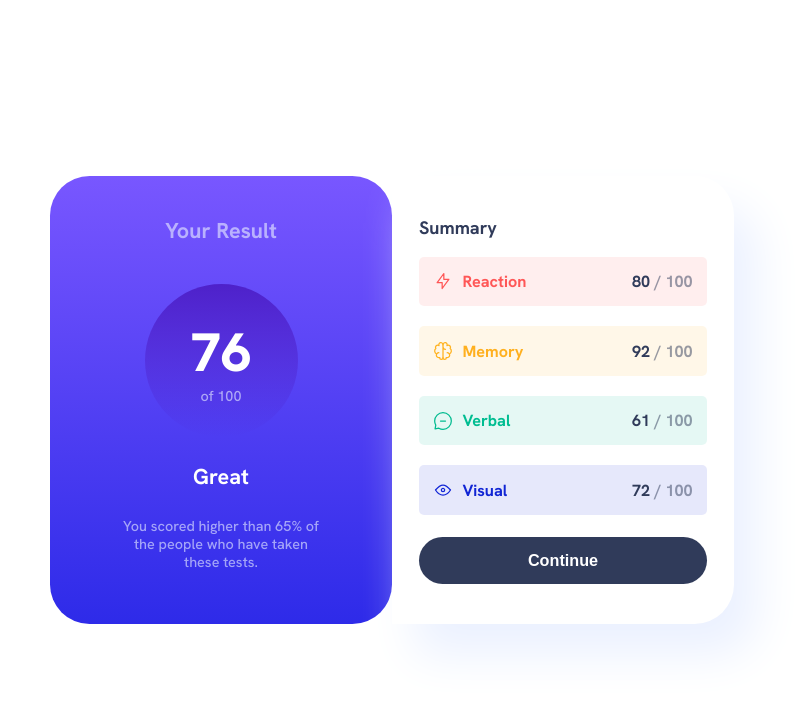
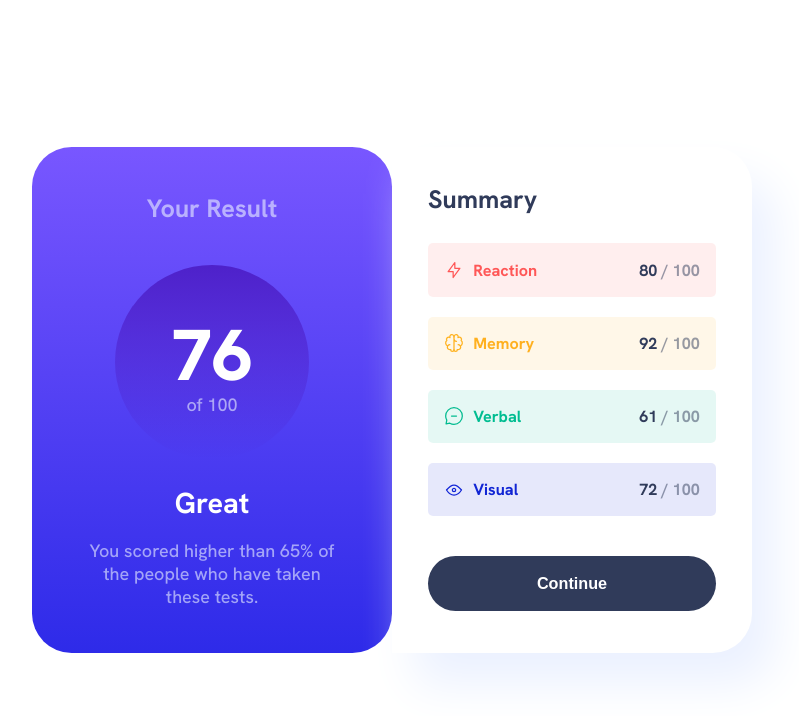
Before and after one commit to Deepali25-K/results-summary-component, a plain HTML site: page index.html in a window 1536 px wide. Shown: the whole page, without its empty margins (376-1175 px from the left). Drawn offline with Linux system fonts and the light colour scheme.

Commit message:
Add files via upload

```diff
--- a/styles.css
+++ b/styles.css
@@ -83,7 +83,7 @@ div.cards > *{
 .card-1, .card-2,
 .card-3, .card-4{
   border-radius: 5px;
-  padding: 0.8rem;
+  padding: 0.9rem;
 }
 
 .card-1, .card-2,
@@ -162,7 +162,7 @@ button:hover{
   }
 
   .section-1{
-    padding: 2.2rem;
+    padding: 2.5rem;
     gap: 1.4rem;
     border-radius: 2.2rem;
   }
@@ -173,7 +173,7 @@ button:hover{
   }
 
   .section-1 p:last-child{
-    max-width: 11rem;
+    width: 11rem;
   }
 
   .circle{
@@ -187,7 +187,49 @@ button:hover{
   }
 
   .section-2{
-  padding: 2.2rem 1.5rem;
+  padding: 2rem 2rem;
+  }
+}
+
+@media (min-width: 1400px){
+  main{
+    width: 40rem;
+  }
+
+  h1{
+    font-size: 1.4rem;
+  }
+
+  .section-1 h2{
+    font-size: 1.6rem;
+  }
+
+  .circle{
+    height: 10.8rem;
+    width: 10.8rem;
+  }
+
+  .circle p:first-child{
+    font-size: 4rem;
+  }
+
+  .section-2 h1{
+    font-size: 1.4rem;
+  }
+
+  .section-1 p:last-child{
+    width: 14rem;
+    margin-top: -0.5rem;
+    font-size: 1rem;
+  }
+
+  .cards{
+    margin-top: 1.5rem;
+    margin-bottom: 2.2rem;
+  }
+
+  button{
+    padding: 1rem 2.5rem;
   }
 
 }
```
